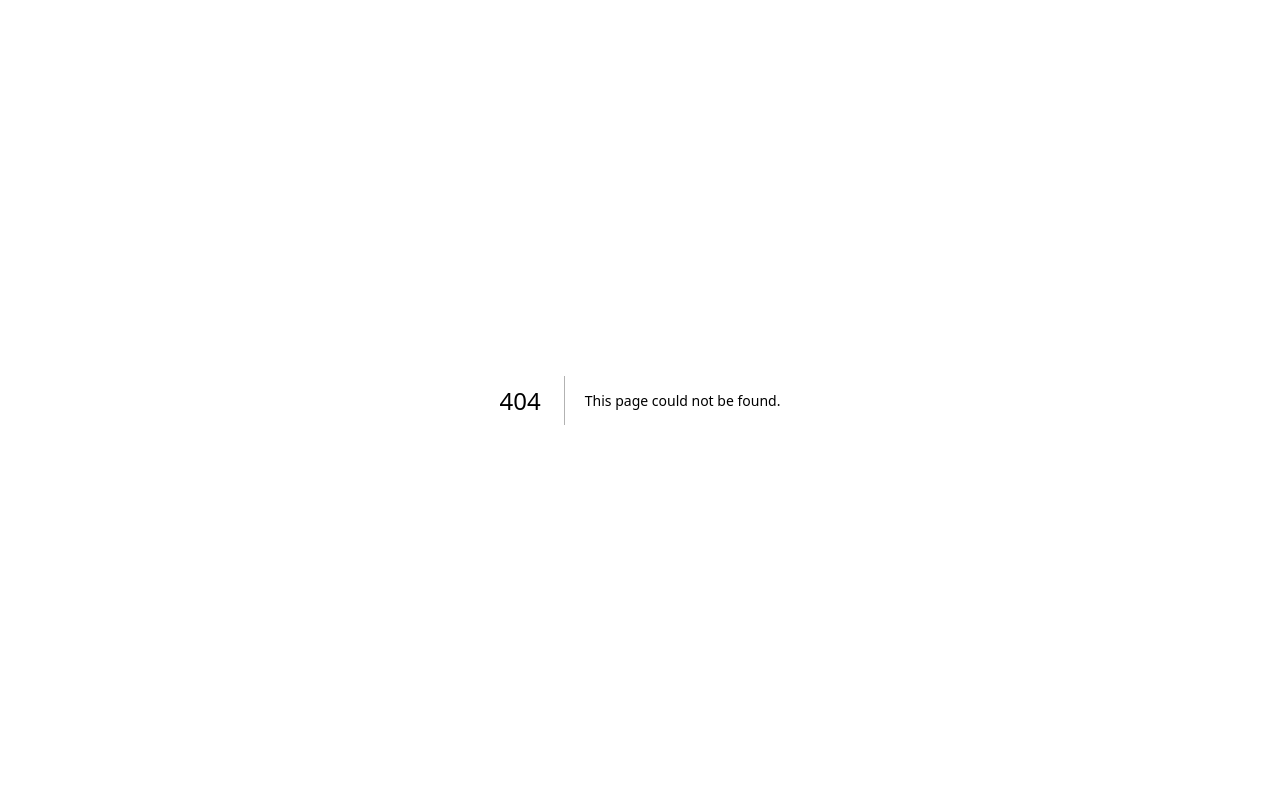
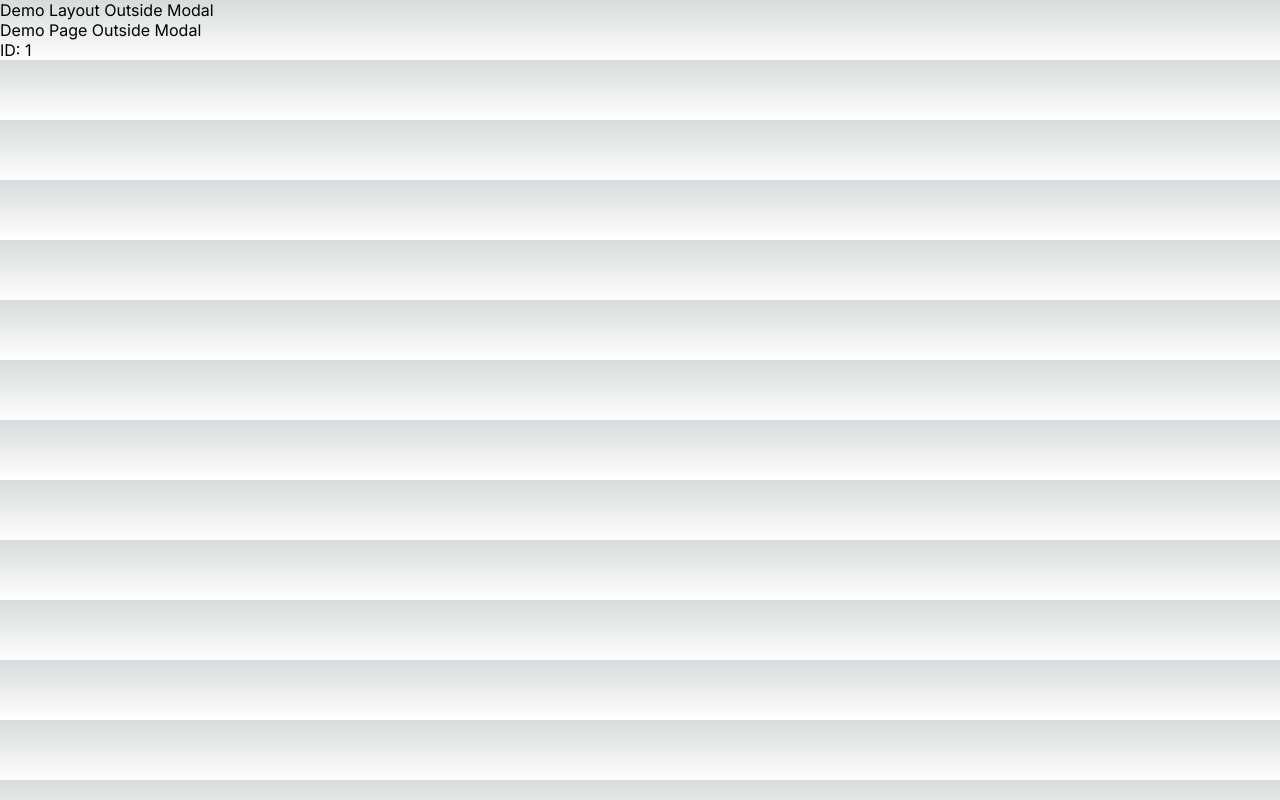
Before and after one commit to brendan-ch/intercepting-routes-demo, a Next.js app: page /demo/1 in a window 1280 px wide. Before the commit this address had no page. Built offline with nearby package versions, Linux system fonts and the light colour scheme.

Commit message:
add modal shenanigans

```diff
--- /dev/null
+++ b/src/app/@modal/(.)demo/default.tsx
@@ -0,0 +1,3 @@
+export default function Default() {
+  return null;
+}
--- /dev/null
+++ b/src/app/demo/[id]/layout.tsx
@@ -0,0 +1,12 @@
+interface LayoutProps {
+  children: React.ReactNode,
+}
+
+export default function DemoLayout({ children }: LayoutProps) {
+  return (
+    <div>
+      <p>Demo Layout Outside Modal</p>
+      {children}
+    </div>
+  )
+}
--- /dev/null
+++ b/src/app/demo/[id]/page.tsx
@@ -0,0 +1,14 @@
+interface Props {
+  params: {
+    id: string,
+  },
+}
+
+export default function DemoPage({ params }: Props) {
+  return (
+    <>
+      <p>Demo Page Outside Modal</p>
+      <p>ID: {params.id}</p>
+    </>
+  )
+}
--- /dev/null
+++ b/src/app/demo/default.tsx
@@ -0,0 +1,3 @@
+export default function Default() {
+  return null;
+}
```
Also changed, not shown: src/app/@modal/(.)demo/[id]/layout.tsx (added, +12 -0 lines), src/app/@modal/(.)demo/[id]/page.tsx (added, +14 -0 lines), src/app/home/page.tsx (added, +7 -0 lines).
